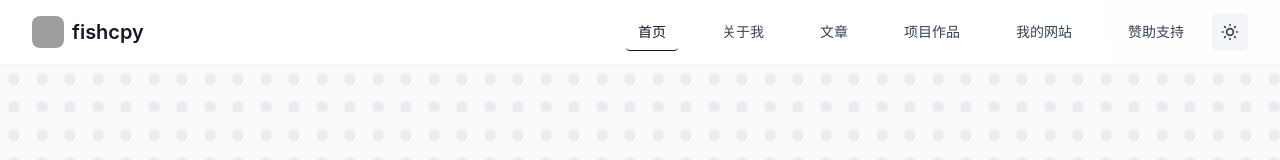
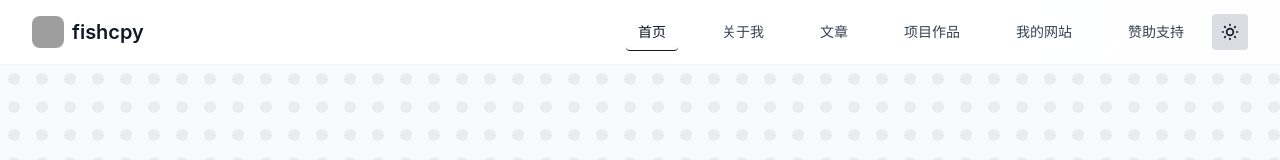
Before and after one commit to zsxsw/homepage, a Vue app: page / in a window 1280 px wide. Shown: the top 160 px of the page. Built offline with nearby package versions, Linux system fonts and the light colour scheme; grey boxes are pictures that could not be loaded; the HTML template or start-up script is replaced by a standard one.

Commit message:
移动端菜单优化

```diff
--- a/src/components/layout/Header.vue
+++ b/src/components/layout/Header.vue
@@ -34,7 +34,7 @@
           <ThemeToggle />
           <button
             @click="mobileMenuOpen = !mobileMenuOpen"
-            class="inline-flex items-center justify-center p-2 rounded text-gray-600 dark:text-gray-400 hover:text-gray-900 dark:hover:text-white hover:bg-gray-100 dark:hover:bg-gray-800 focus:outline-none"
+            class="inline-flex items-center justify-center p-2 rounded text-gray-900 dark:text-gray-400 hover:text-black dark:hover:text-white hover:bg-gray-300/80 dark:hover:bg-gray-800 focus:outline-none transition-colors duration-200"
             aria-expanded="false"
           >
             <span class="sr-only">打开主菜单</span>
@@ -67,16 +67,16 @@
         leave-to-class="opacity-0"
       >
         <div v-if="mobileMenuOpen" class="md:hidden">
-          <div class="px-2 pt-2 pb-3 space-y-1 sm:px-3 border-t border-gray-200 dark:border-gray-700 bg-white dark:bg-gray-900">
+          <div class="px-2 pt-2 pb-3 space-y-1 sm:px-3 border-t border-gray-300/80 dark:border-gray-700 bg-white dark:bg-gray-900 shadow-lg">
             <router-link
               v-for="item in navigation"
               :key="item.name"
               :to="item.href"
               :class="[
-                'block px-3 py-2 rounded text-base font-medium',
+                'block px-3 py-2 rounded text-base font-medium transition-colors duration-200',
                 $route.path === item.href
-                  ? 'text-gray-900 dark:text-white bg-gray-100 dark:bg-gray-800'
-                  : 'text-gray-600 dark:text-gray-400 hover:text-gray-900 dark:hover:text-white'
+                  ? 'text-black dark:text-white bg-gray-300/90 dark:bg-gray-800'
+                   : 'text-gray-900 dark:text-gray-400 hover:text-black dark:hover:text-white hover:bg-gray-200/80 dark:hover:bg-gray-800/50'
               ]"
               @click="mobileMenuOpen = false"
             >
--- a/src/components/ui/ThemeToggle.vue
+++ b/src/components/ui/ThemeToggle.vue
@@ -1,14 +1,14 @@
 <template>
   <button
     @click="toggleTheme"
-    class="p-2 rounded bg-gray-100 dark:bg-gray-800 hover:bg-gray-200 dark:hover:bg-gray-700 transition-colors focus:outline-none"
+    class="p-2 rounded bg-gray-300/80 dark:bg-gray-800 hover:bg-gray-400/90 dark:hover:bg-gray-700 transition-colors focus:outline-none"
     :title="isDark ? '切换到浅色模式' : '切换到深色模式'"
   >
     <div class="w-5 h-5">
       <!-- 太阳图标 (浅色模式) -->
       <svg
         v-show="!isDark"
-        class="w-5 h-5 text-gray-600 dark:text-gray-400"
+        class="w-5 h-5 text-gray-900 dark:text-gray-400"
         fill="none"
         stroke="currentColor"
         viewBox="0 0 24 24"
@@ -24,7 +24,7 @@
       <!-- 月亮图标 (深色模式) -->
       <svg
         v-show="isDark"
-        class="w-5 h-5 text-gray-600 dark:text-gray-400"
+        class="w-5 h-5 text-gray-900 dark:text-gray-400"
         fill="none"
         stroke="currentColor"
         viewBox="0 0 24 24"
--- a/src/style.css
+++ b/src/style.css
@@ -25,13 +25,13 @@ body {
   @apply bg-gray-900 text-gray-200;
 }
 
-/* 覆盖默认的白色背景 */
-.bg-white {
-  @apply bg-gray-900 !important;
+/* 仅在深色模式下覆盖白色背景，浅色模式保持纯白 */
+.dark .bg-white {
+  background-color: #111827 !important; /* gray-900 */
 }
 
 .light .bg-white {
-  @apply bg-gray-800 !important;
+  background-color: #ffffff !important;
 }
 
 /* 渐变背景覆盖 */
```
